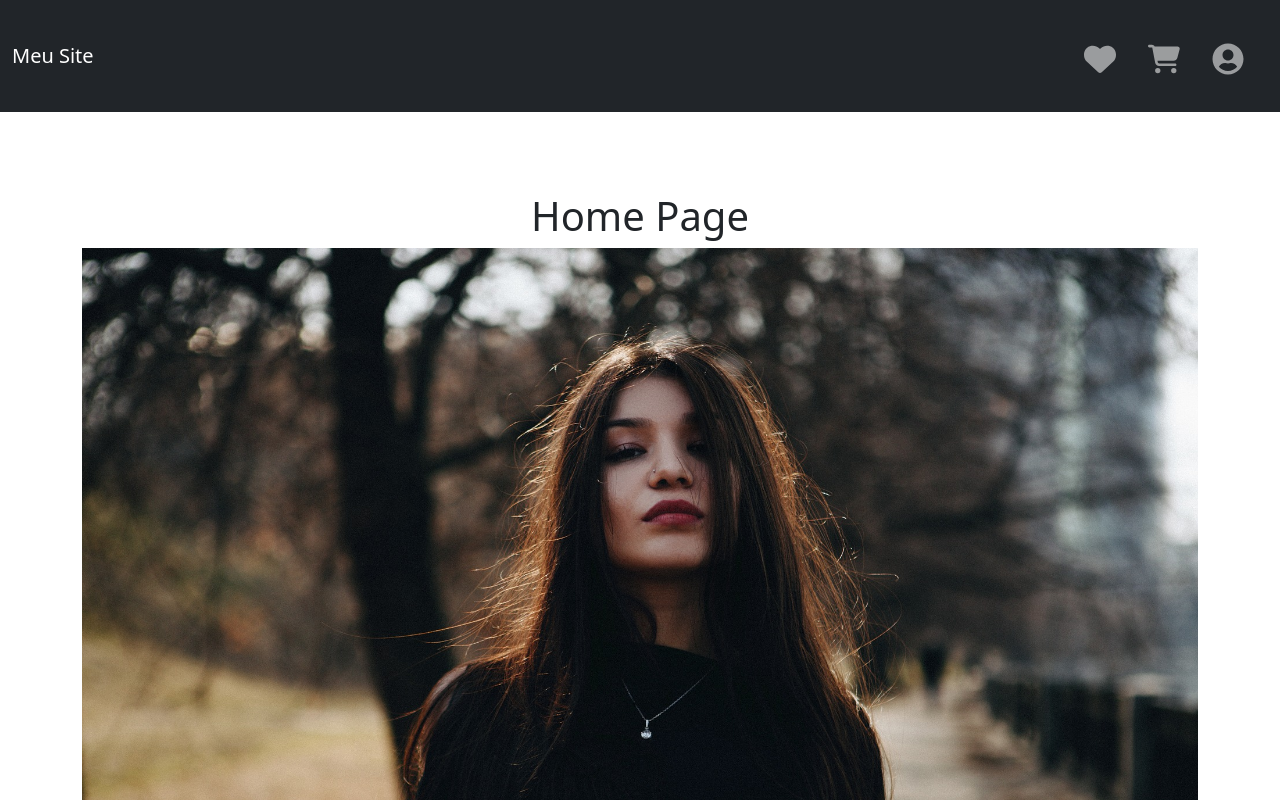
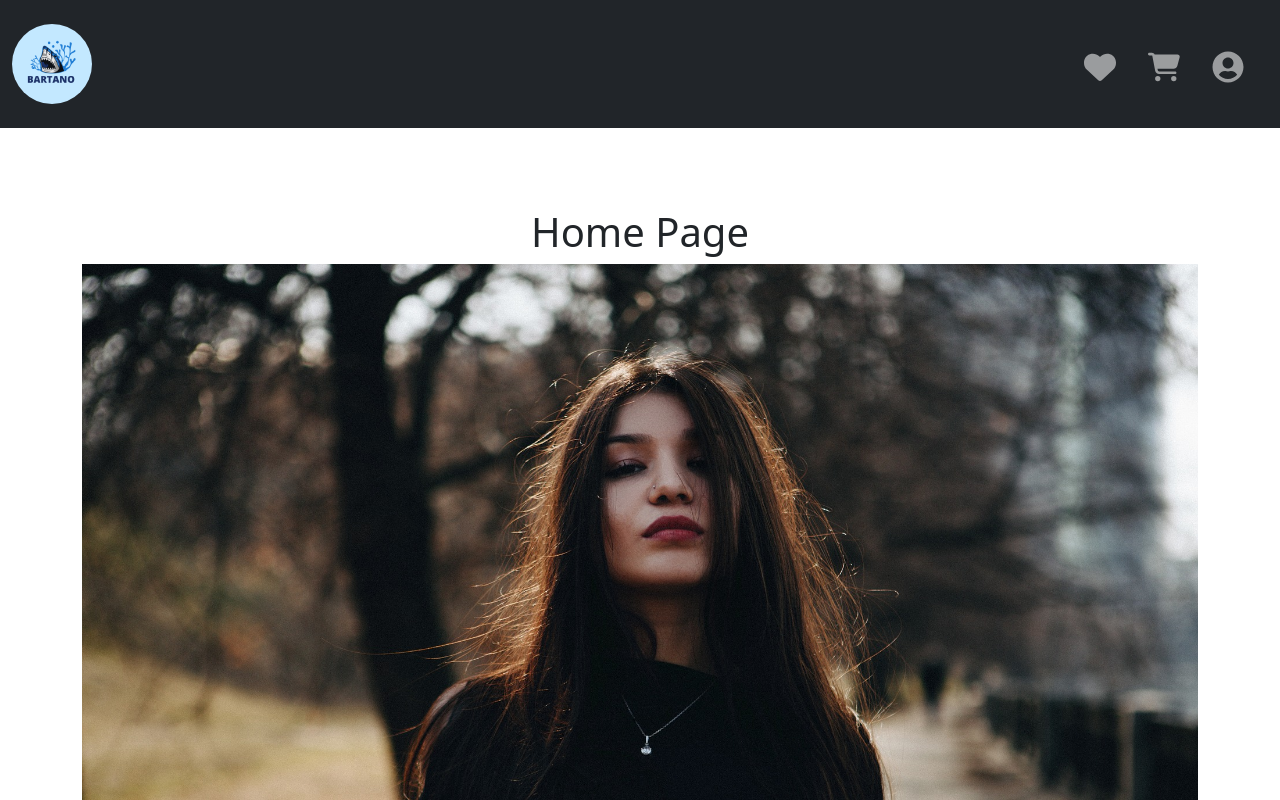
Before and after one commit to ArturMineiro/e-commerce, a React (Vite) app: page / in a window 1280 px wide. Shown: the top 800 px of the page. Built offline with nearby package versions, Linux system fonts and the light colour scheme.

Commit message:
logo e carrinho criados

```diff
--- a/src/components/Navbar.tsx
+++ b/src/components/Navbar.tsx
@@ -2,12 +2,14 @@ import { Link } from "react-router-dom";
 import { FaUserCircle } from "react-icons/fa";
 import { FaHeart } from "react-icons/fa6";
 import { FaCartShopping } from "react-icons/fa6";
-
+import logo from "/assets/logo.png";
 function Navbar() {
     return (
         <nav className="navbar navbar-expand-lg navbar-dark bg-dark py-4">
         <div className="container-fluid">
-            { <Link className="navbar-brand" to="/">Meu Site</Link> }
+        <Link to="/">
+        <img src={logo} alt="Logo" className="rounded-circle" style={{ width: '80px', height: '80px' }} />
+        </Link>
             <button className="navbar-toggler" type="button" data-bs-toggle="collapse" data-bs-target="#navbarNav" aria-controls="navbarNav" aria-expanded="false" aria-label="Toggle navigation">
                 <span className="navbar-toggler-icon"></span>
             </button>
```
Also changed, not shown: public/assets/logo.png (added), src/components/Carrinho.tsx (added).
